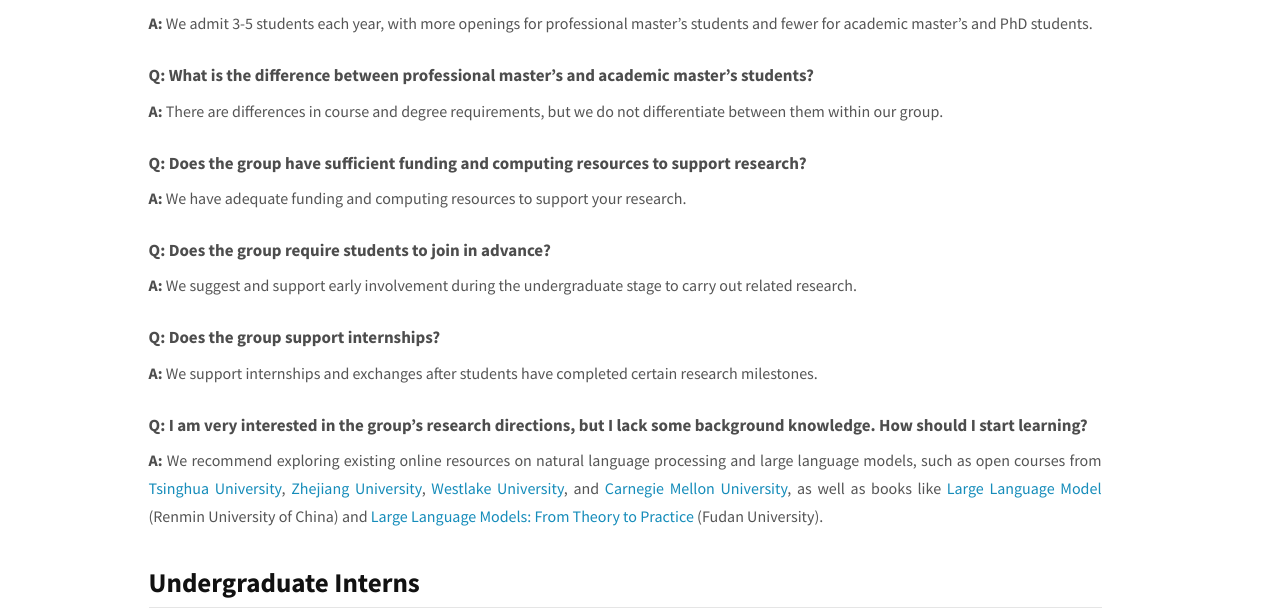
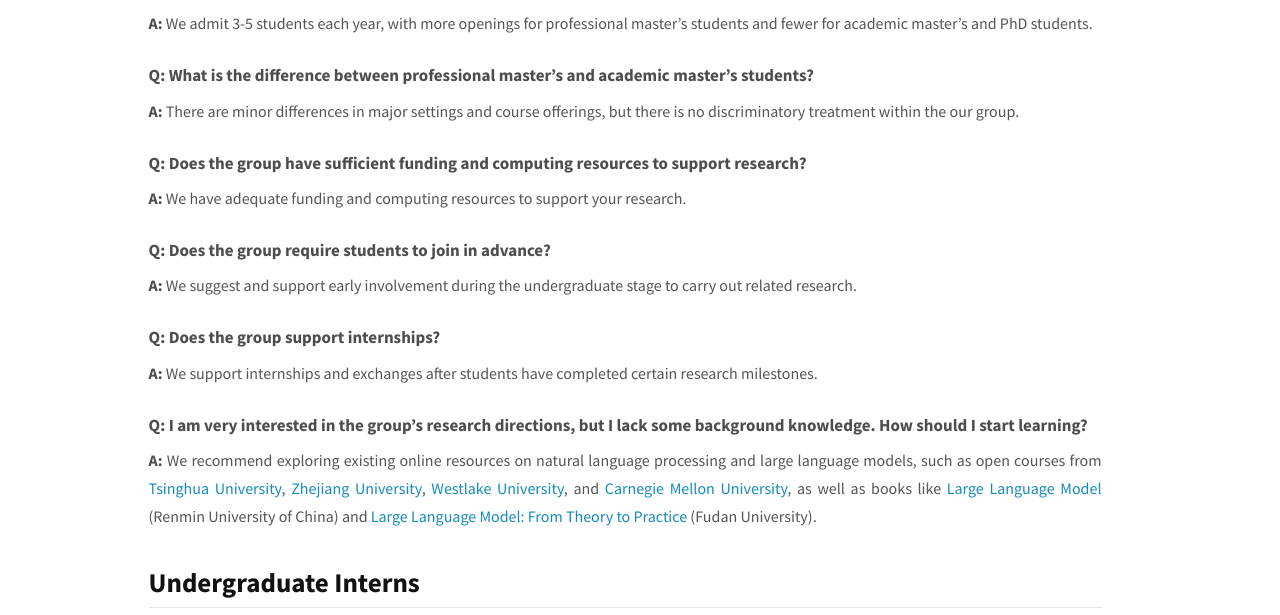
Before and after one commit to szu-tera/szu-tera.github.io, a Jekyll site: the page built from _pages/openings.md, in a window 1280 px wide and 900 px high, scrolled down 424 px. Shown: the part 159-774 px from the top of the window. Built offline with Jekyll 4.4.1, drawn with Linux system fonts in a browser that asks for light colours.

Commit message:
update text

```diff
--- a/_pages/openings.md
+++ b/_pages/openings.md
@@ -37,7 +37,7 @@ permalink: /join-us/
 
       <div class="join-us-faq">
         <h2>Q: What is the difference between professional master’s and academic master’s students?</h2>
-        <p><strong>A:</strong> There are differences in course and degree requirements, but we do not differentiate between them within our group.</p>
+        <p><strong>A:</strong> There are minor differences in major settings and course offerings, but there is no discriminatory treatment within the our group.</p>
       </div>
 
       <div class="join-us-faq">
@@ -57,7 +57,7 @@ permalink: /join-us/
 
       <div class="join-us-faq">
         <h2>Q: I am very interested in the group’s research directions, but I lack some background knowledge. How should I start learning?</h2>
-        <p><strong>A:</strong> We recommend exploring existing online resources on natural language processing and large language models, such as open courses from <a href="https://www.bilibili.com/video/BV1UG411p7zv/?vd_source=9af6f23fd8548f587f7b8b3ef558f511">Tsinghua University</a>, <a href="https://space.bilibili.com/3546823125895398/lists/4470210?type=season">Zhejiang University</a>, <a href="https://www.bilibili.com/video/BV1wCPmzPEpE/?spm_id_from=333.337.search-card.all.click&amp;vd_source=9af6f23fd8548f587f7b8b3ef558f511">Westlake University</a>, and <a href="https://www.youtube.com/watch?v=MM48kc5Zq8A&amp;list=PL8PYTP1V4I8D4BeyjwWczukWq9d8PNyZp">Carnegie Mellon University</a>, as well as books like <a href="https://llmbook-zh.github.io/">Large Language Model</a> (Renmin University of China) and <a href="https://intro-llm.github.io/chapter/LLM-TAP-v2.pdf">Large Language Models: From Theory to Practice</a> (Fudan University).</p>
+        <p><strong>A:</strong> We recommend exploring existing online resources on natural language processing and large language models, such as open courses from <a href="https://www.bilibili.com/video/BV1UG411p7zv/?vd_source=9af6f23fd8548f587f7b8b3ef558f511">Tsinghua University</a>, <a href="https://space.bilibili.com/3546823125895398/lists/4470210?type=season">Zhejiang University</a>, <a href="https://www.bilibili.com/video/BV1wCPmzPEpE/?spm_id_from=333.337.search-card.all.click&amp;vd_source=9af6f23fd8548f587f7b8b3ef558f511">Westlake University</a>, and <a href="https://www.youtube.com/watch?v=MM48kc5Zq8A&amp;list=PL8PYTP1V4I8D4BeyjwWczukWq9d8PNyZp">Carnegie Mellon University</a>, as well as books like <a href="https://llmbook-zh.github.io/">Large Language Model</a> (Renmin University of China) and <a href="https://intro-llm.github.io/chapter/LLM-TAP-v2.pdf">Large Language Model: From Theory to Practice</a> (Fudan University).</p>
       </div>
     </section>
 
```
Also changed, not shown: other parts of _pages/openings.md (+1 -1 lines), _data/news.yml (+4 -4 lines).
